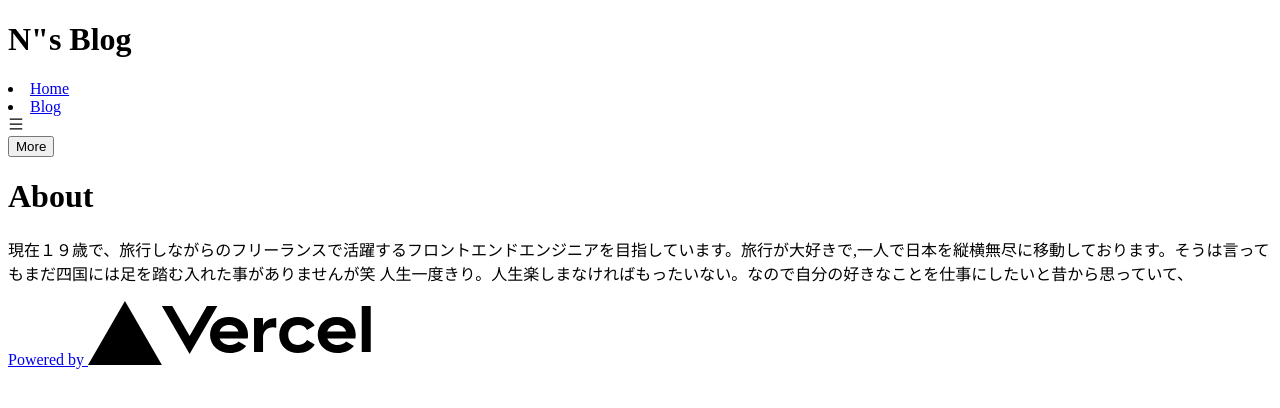
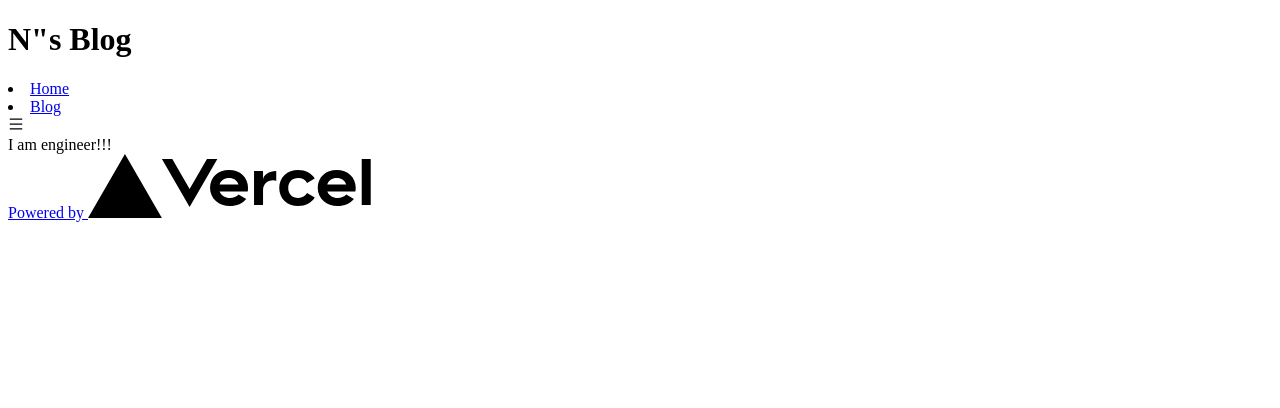
Before and after one commit to Naoki0509/naoki-portpolio-5, a Next.js app: page / in a window 1280 px wide. Shown: the top 408 px of the page. Built offline with nearby package versions, Linux system fonts and the light colour scheme.

Commit message:
add code

```diff
--- a/src/Components/Header/index.jsx
+++ b/src/Components/Header/index.jsx
@@ -7,10 +7,6 @@ const navigation = [
 	{ href: "/", name: "Home", current: true },
 	{ href: "/blog", name: "Blog", current: false },
 ];
-
-function classNames(...classes) {
-	return classes.filter(Boolean).join(" ");
-}
 
 export function Header() {
 	return (
@@ -29,34 +25,6 @@ export function Header() {
 			<div className="flex md:hidden">
 				<AiOutlineMenu className="text-2xl" />
 			</div>
-			<Menu>
-				<Menu.Button>More</Menu.Button>
-				<Menu.Items>
-					<Menu.Item>
-						{({ active }) => (
-							<a
-								className={`${active && "bg-blue-500"}`}
-								href="/account-settings"
-							>
-								Account settings
-							</a>
-						)}
-					</Menu.Item>
-					<Menu.Item>
-						{({ active }) => (
-							<a
-								className={`${active && "bg-blue-500"}`}
-								href="/account-settings"
-							>
-								Documentation
-							</a>
-						)}
-					</Menu.Item>
-					<Menu.Item disabled>
-						<span className="opacity-75">Invite a friend (coming soon!)</span>
-					</Menu.Item>
-				</Menu.Items>
-			</Menu>
 		</div>
 	);
 }
--- a/src/Components/Main/index.jsx
+++ b/src/Components/Main/index.jsx
@@ -1,15 +1,9 @@
+import { Profile } from "src/Components/Profile";
+
 export function Main() {
 	return (
-		<div className="">
-			<div className="py-6">
-				<h1 className="font-bold font-serif text-4xl">About</h1>
-			</div>
-			<div className="text-[12px]">
-				<p>
-					現在１９歳で、旅行しながらのフリーランスで活躍するフロントエンドエンジニアを目指しています。旅行が大好きで,一人で日本を縦横無尽に移動しております。そうは言ってもまだ四国には足を踏む入れた事がありませんが笑
-					人生一度きり。人生楽しまなければもったいない。なので自分の好きなことを仕事にしたいと昔から思っていて、
-				</p>
-			</div>
+		<div className="flex flex-col justify-center items-center">
+			<Profile />
 		</div>
 	);
 }
--- /dev/null
+++ b/src/Components/Profile/index.jsx
@@ -0,0 +1,13 @@
+export function Profile() {
+	return (
+		<div className="flex flex-col justify-center items-center">
+			<div>
+				<div></div>
+			</div>
+			<div>
+				<div className="text-8xl font-serif font-bold">I am engineer!!!</div>
+			</div>
+			<div></div>
+		</div>
+	);
+}
```
